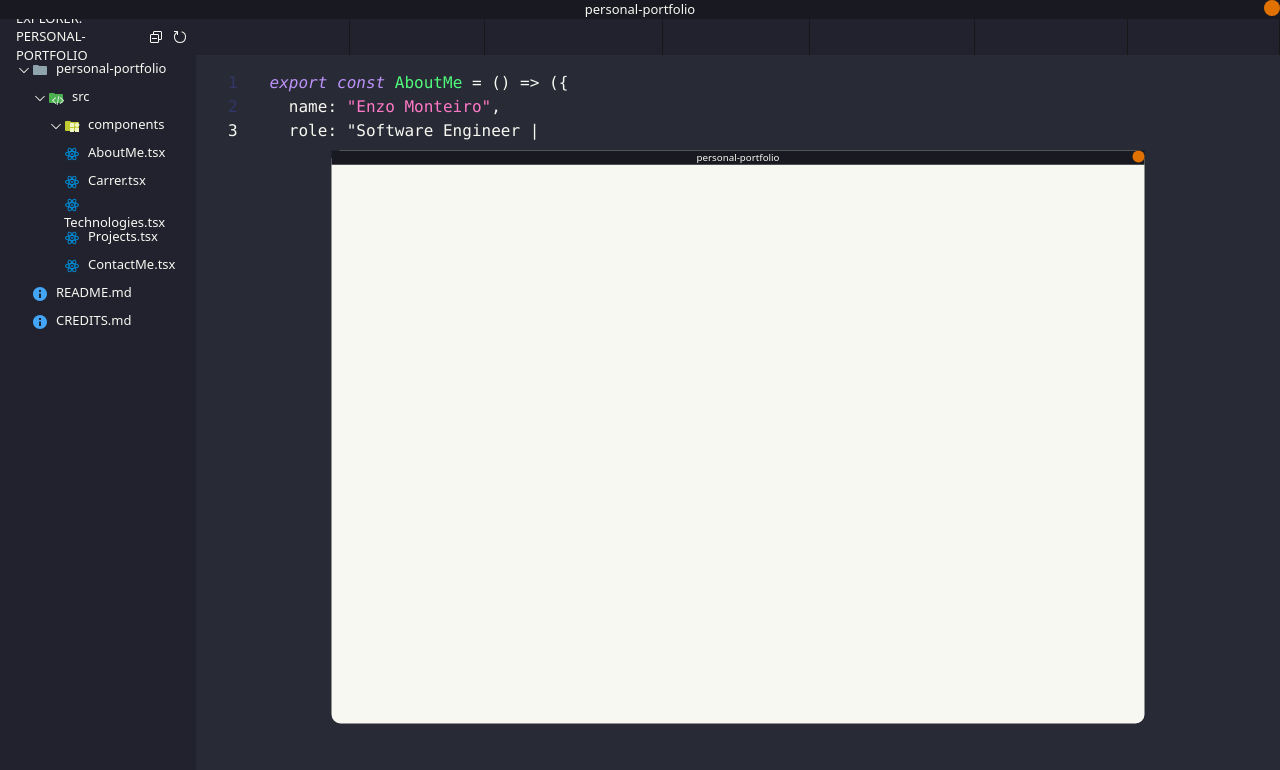
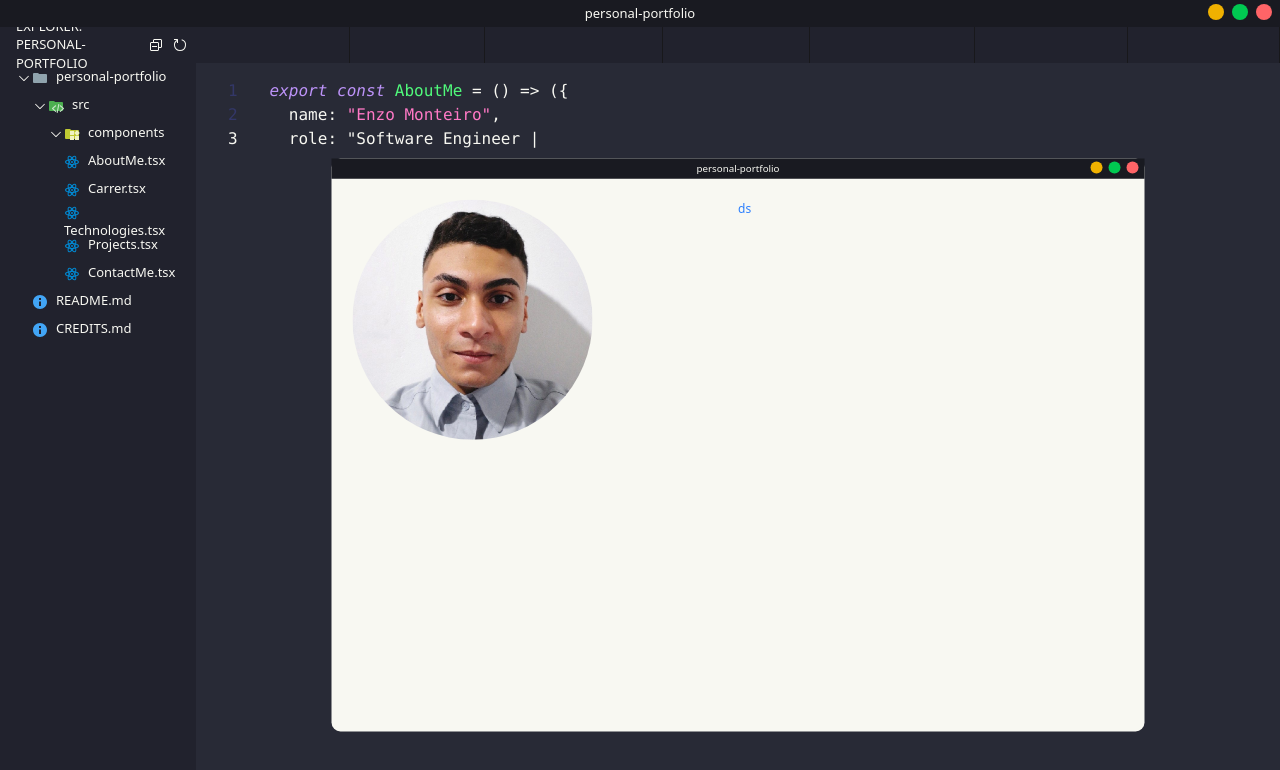
Before and after one commit to Enzovnm/personal-portfolio, a React (Vite) app in the folder personal-portfolio/: page / in a window 1280 px wide. Shown: the top 770 px of the page. Built offline with nearby package versions, Linux system fonts and the light colour scheme.

Commit message:
feat: Styling Modal & Adding AboutMe component

```diff
--- /dev/null
+++ b/personal-portfolio/src/components/AboutMe/AboutMe.tsx
@@ -0,0 +1,17 @@
+import imgUrl from "../../assets/me.png";
+
+export const AboutMe = () => {
+  return (
+    <div className="flex h-full w-full">
+      <div className="  w-1/2">
+        <div className="w-80 h-80 rounded-full">
+          <img
+            className="w-full h-full rounded-full object-cover "
+            src={imgUrl}
+          />
+        </div>
+      </div>
+      <div className=" w-1/2">ds</div>
+    </div>
+  );
+};
--- a/personal-portfolio/src/components/MainContent/ModalContent.tsx
+++ b/personal-portfolio/src/components/MainContent/ModalContent.tsx
@@ -1,3 +1,9 @@
-export const ModalContent = () => {
-  return <div></div>;
+import type { ReactNode } from "react";
+
+interface ModalContentProps {
+  children?: ReactNode;
+}
+
+export const ModalContent = ({ children }: ModalContentProps) => {
+  return <section className="w-full h-full p-7">{children}</section>;
 };
--- a/personal-portfolio/src/components/MainContent/ModalMain.tsx
+++ b/personal-portfolio/src/components/MainContent/ModalMain.tsx
@@ -1,10 +1,14 @@
-import React from "react";
+import { AboutMe } from "../AboutMe/AboutMe";
 import { TitleBar } from "../TitleBar/TitleBar";
+import { ModalContent } from "./ModalContent";
 
 export const ModalMain = () => {
   return (
     <div className="bg-white h-full w-full text-blue-500 absolute top-0 left-0 scale-75 rounded-xl">
       <TitleBar />
+      <ModalContent>
+        <AboutMe />
+      </ModalContent>
     </div>
   );
 };
--- a/personal-portfolio/src/components/TitleBar/TitleBar.tsx
+++ b/personal-portfolio/src/components/TitleBar/TitleBar.tsx
@@ -1,9 +1,11 @@
 export const TitleBar = () => {
   return (
-    <header className="bg-slate-black text-center text-white text-sm font-medium relative">
+    <header className="bg-slate-black text-center py-1 text-white text-sm font-medium relative">
       <h1>personal-portfolio</h1>
-      <div className="absolute top-0 right-0">
-        <button className="rounded-full  bg-amber-600 block h-4 w-4"></button>
+      <div className="absolute top-1 flex gap-2 px-2 right-0">
+        <button className="rounded-full  bg-yellow-500 block h-4 w-4"></button>
+        <button className="rounded-full  bg-green-500 block h-4 w-4"></button>
+        <button className="rounded-full  bg-red-400 block h-4 w-4 px"></button>
       </div>
     </header>
   );
```
Also changed, not shown: personal-portfolio/src/assets/me.png (added).
